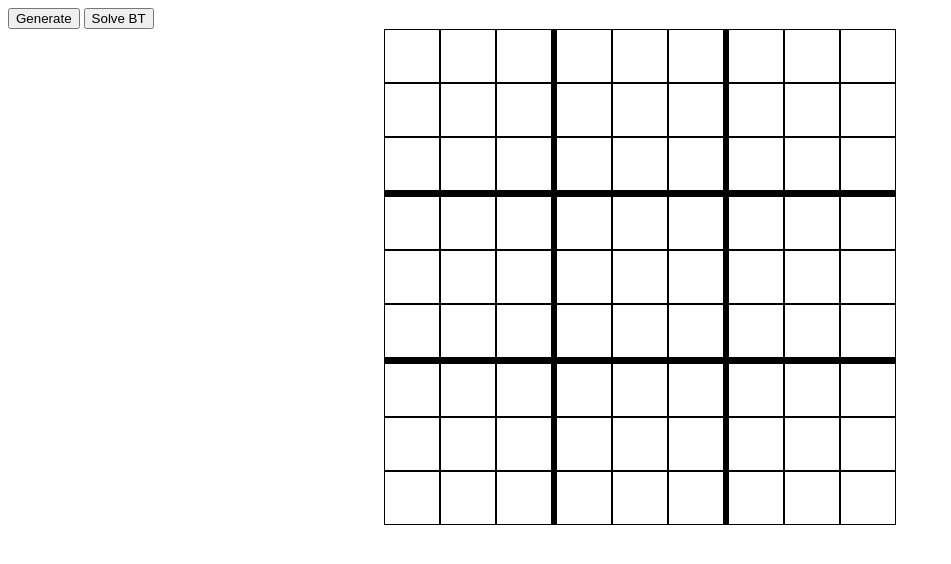
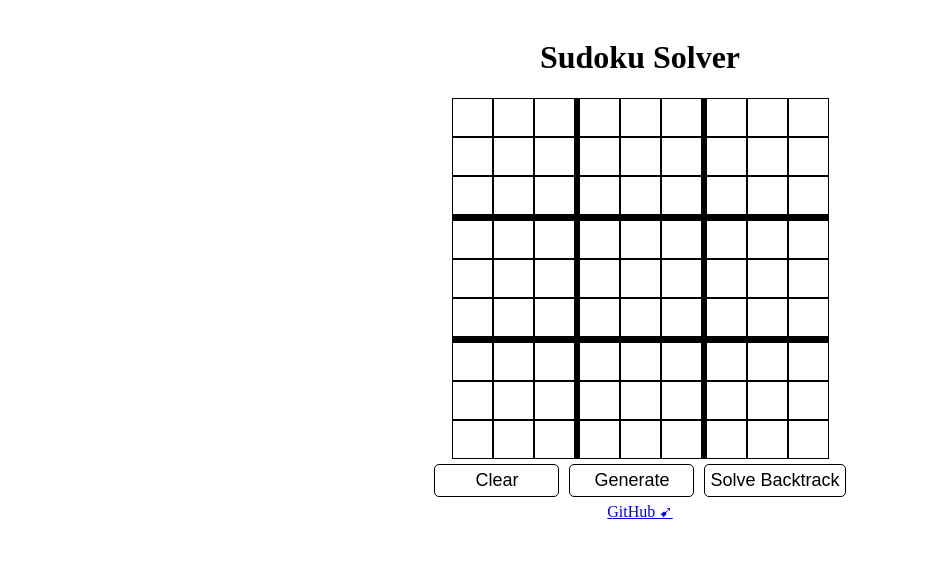
Before and after one commit to adrianLach/SodukuSolver, a website: page index.html in a window 1280 px wide. Shown: the whole page, without its empty margins (0-951 px from the left). Drawn offline with Linux system fonts and the light colour scheme.

Commit message:
Update Page View

```diff
--- a/index.css
+++ b/index.css
@@ -1,3 +1,8 @@
+body {
+    padding: 10px;
+
+}
+
 .centered {
     display: flex;
     justify-content: center;
@@ -25,8 +30,8 @@
 .fieldInput {
     outline: none;
     border: none;
-    width: 50px;
-    height: 50px;
+    width: 35px;
+    height: 35px;
     text-align: center;
     font-size: 32px;
 }
@@ -48,3 +53,22 @@ input[type=number] {
     -moz-appearance: textfield;
     /* Firefox */
 }
+
+button {
+    font-size: 18px;
+    min-width: 125px;
+    padding: 5px;
+    margin: 5px;
+    border: 1px solid black;
+    border-radius: 5px;
+    background-color: white;
+    transition: all ease 0.5s;
+}
+
+button:hover {
+    background-color: rgb(146, 155, 255);
+}
+
+button:focus {
+    border: 1px solid blue;
+}
--- a/index.html
+++ b/index.html
@@ -11,8 +11,9 @@
 </head>
 
 <body>
-    <button id="generate" onclick="generateSudoku()">Generate</button>
-    <button onclick="solveBacktracking()">Solve BT</button>
+    <div class="centered">
+        <h1>Sudoku Solver</h1>
+    </div>
     <div class="centered">
         <div>
             <div id="row1" class="row">
@@ -116,6 +117,14 @@
             </div>
         </div>
     </div>
+    <div class="centered">
+        <button id="generate" onclick="clearSudoku()">Clear</button>
+        <button id="generate" onclick="generateSudoku()">Generate</button>
+        <button onclick="solveBacktracking()">Solve Backtrack</button>
+    </div>
+    <div class="centered">
+        <a target="_blank" href="https://github.com/adrianLach/SodukuSolver">GitHub ➹</a>
+    </div>
 
 </body>
 
```
